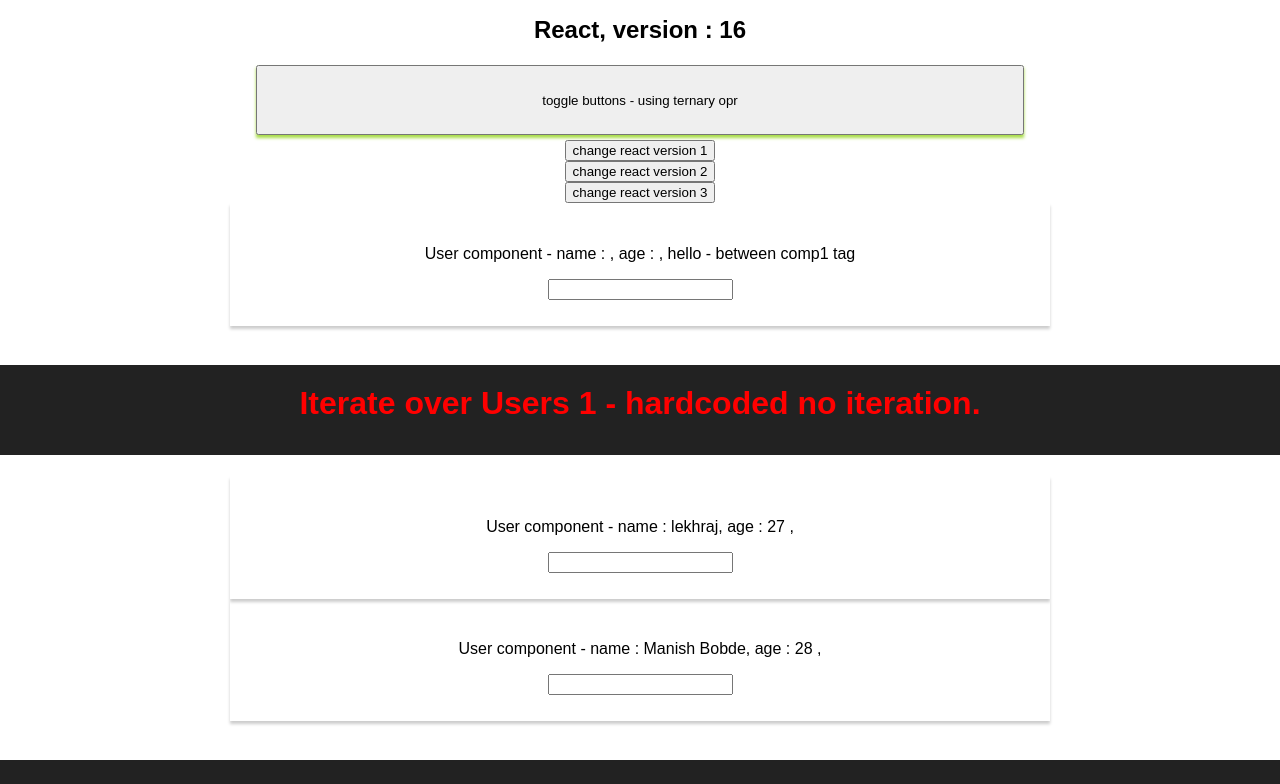
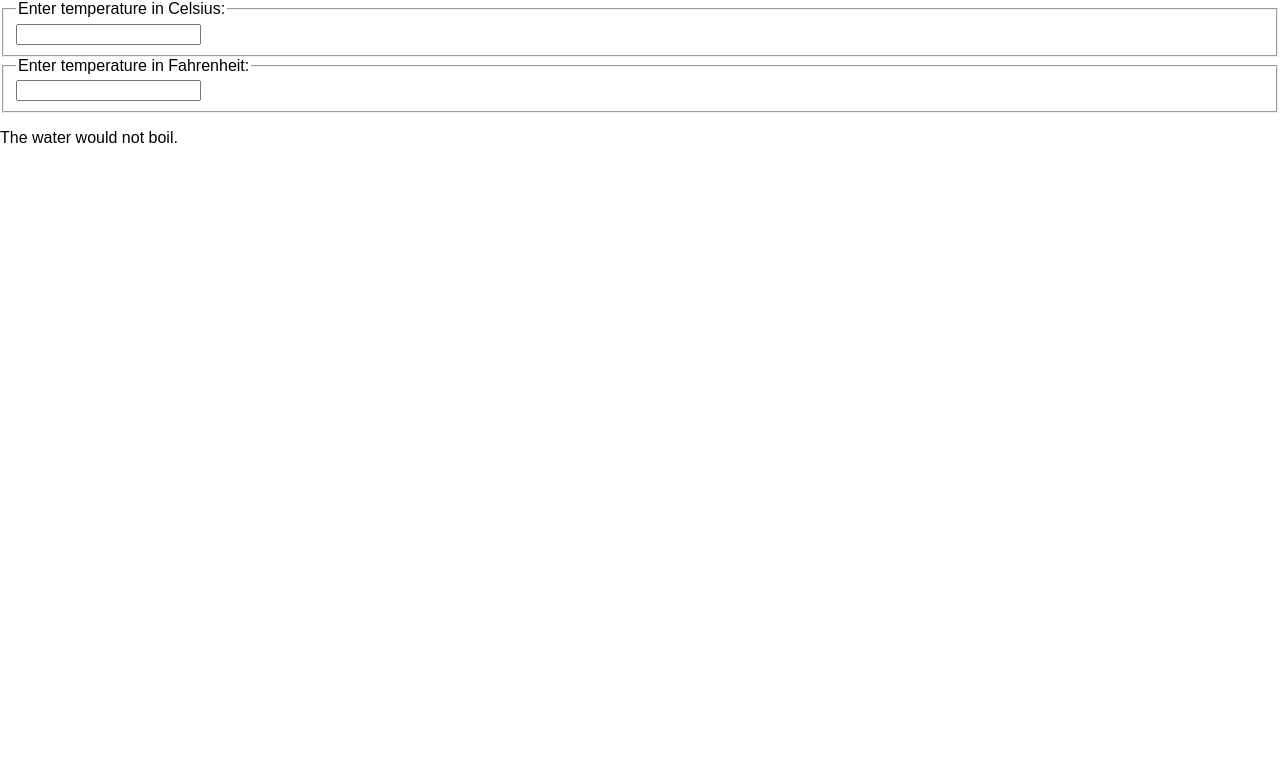
Before and after one commit to lekhrajdinkar/ReactJS16, a React (Create React App) app in the folder proj-1/r16/: page / in a window 1280 px wide. Shown: the top 784 px of the page. Built offline with nearby package versions, Linux system fonts and the light colour scheme.

Commit message:
Passing data from child component to parent
1. add callback method of onChange event as method reference.

```diff
--- /dev/null
+++ b/proj-1/r16/src/002_LIFT_UP_PROPS/child_TempInput.js
@@ -0,0 +1,29 @@
+import React, { Component } from 'react';
+
+//Child comp
+export class TemperatureInput extends Component
+ {
+    constructor(props) {
+      super(props);
+      this.handleChange = this.handleChange.bind(this);
+    }
+
+    handleChange(e) {     this.props.onTemperatureChange(e.target.value);    }
+
+    render()
+    {
+      const temperature = this.props.temperature;
+      const scale = this.props.scale;
+      return (
+        <fieldset>
+          <legend>Enter temperature in {scaleNames[scale]}:</legend>
+          <input value={temperature} onChange={this.handleChange} />
+        </fieldset>
+      );
+    }
+  }
+
+
+  const scaleNames = {    c: 'Celsius',    f: 'Fahrenheit'  };
+
+  export default TemperatureInput;
--- /dev/null
+++ b/proj-1/r16/src/002_LIFT_UP_PROPS/child_biolerVerdict.js
@@ -0,0 +1,11 @@
+import React, { Component } from 'react';
+
+  //Functional component
+   function BoilingVerdict(props) {
+    if (props.celsius >= 100) {
+      return <p>The water would boil.</p>;
+    }
+    return <p>The water would not boil.</p>;
+  }
+
+  export default BoilingVerdict;
--- /dev/null
+++ b/proj-1/r16/src/002_LIFT_UP_PROPS/parent_calculator.js
@@ -0,0 +1,62 @@
+import React, { Component } from 'react';
+import BoilingVerdict from './child_biolerVerdict';
+import TemperatureInput from './child_TempInput';
+
+  // Parent Component
+   class Calculator extends Component  {
+    //Constructor
+    constructor(props) {
+      super(props);
+      this.handleCelsiusChange = this.handleCelsiusChange.bind(this);
+      this.handleFahrenheitChange = this.handleFahrenheitChange.bind(this);
+
+      this.state = {temperature: '', scale: 'c'}; //initial state
+    }
+
+    handleCelsiusChange(temperature) {      this.setState({scale: 'c', temperature : temperature});    }
+
+    handleFahrenheitChange(temperature) {   this.setState({scale: 'f', temperature : temperature});    }
+
+    //Constructor
+    render() {
+      const scale = this.state.scale;
+
+      const temperature = this.state.temperature;
+      const celsius = scale === 'f' ? tryConvert(temperature, toCelsius) : temperature;
+      const fahrenheit = scale === 'c' ? tryConvert(temperature, toFahrenheit) : temperature;
+
+      return (
+        <div>
+
+          <TemperatureInput
+            scale="c"
+            temperature={celsius}
+            onTemperatureChange={this.handleCelsiusChange} />
+
+          <TemperatureInput
+            scale="f"
+            temperature={fahrenheit}
+            onTemperatureChange={this.handleFahrenheitChange} />
+
+          <BoilingVerdict  celsius={parseFloat(celsius)} />
+        </div>
+      );
+    }
+  }
+
+
+
+  function toCelsius(fahrenheit) {    return (fahrenheit - 32) * 5 / 9;  }
+
+  function toFahrenheit(celsius) {    return (celsius * 9 / 5) + 32;  }
+
+  function tryConvert(temperature, convert)
+  {
+    const input = parseFloat(temperature);
+    if (Number.isNaN(input)) {      return '';    }
+    const output = convert(input);
+    const rounded = Math.round(output * 1000) / 1000;
+    return rounded.toString();
+  }
+
+  export default Calculator;
--- a/proj-1/r16/src/App.js
+++ b/proj-1/r16/src/App.js
@@ -29,7 +29,7 @@
             this.state.users2.map(
               (eachUser, index) => {
                 return
-                < User
+                <User
                 name={eachUser.name}
                 age={eachUser.age}
                 twoWayBind_2={ (event) => {this.event2_method(event, index)} }
@@ -63,12 +63,14 @@
 
           <User> hello - between comp1 tag </User> {/* props.children*/}
 
+
           <br></br><h1 className="App-header"> Iterate over Users 1 - hardcoded no iteration. </h1>
           {/* user 1*/} <User name={this.state.users[0].name} age={this.state.users[0].age} click1={this.event0_method} />
           {/* user 2*/} <User name={this.state.users[1].name} age={this.state.users[1].age} twoWayBind={this.event1_method} />
 
           <br></br><h1 className="App-header"> Iterate over Users2, no ngFor like angular. React is pure JS. </h1>
           <button className="btn-blue" onClick={this.toggle_userList2_method}>toggle users list 2 </button><br></br>
+
           {userlist2}
 
         </header>
```
Also changed, not shown: proj-1/r16/src/index.js (+7 -1 lines), 1 other file (tests, documents, lock files or other folders).
